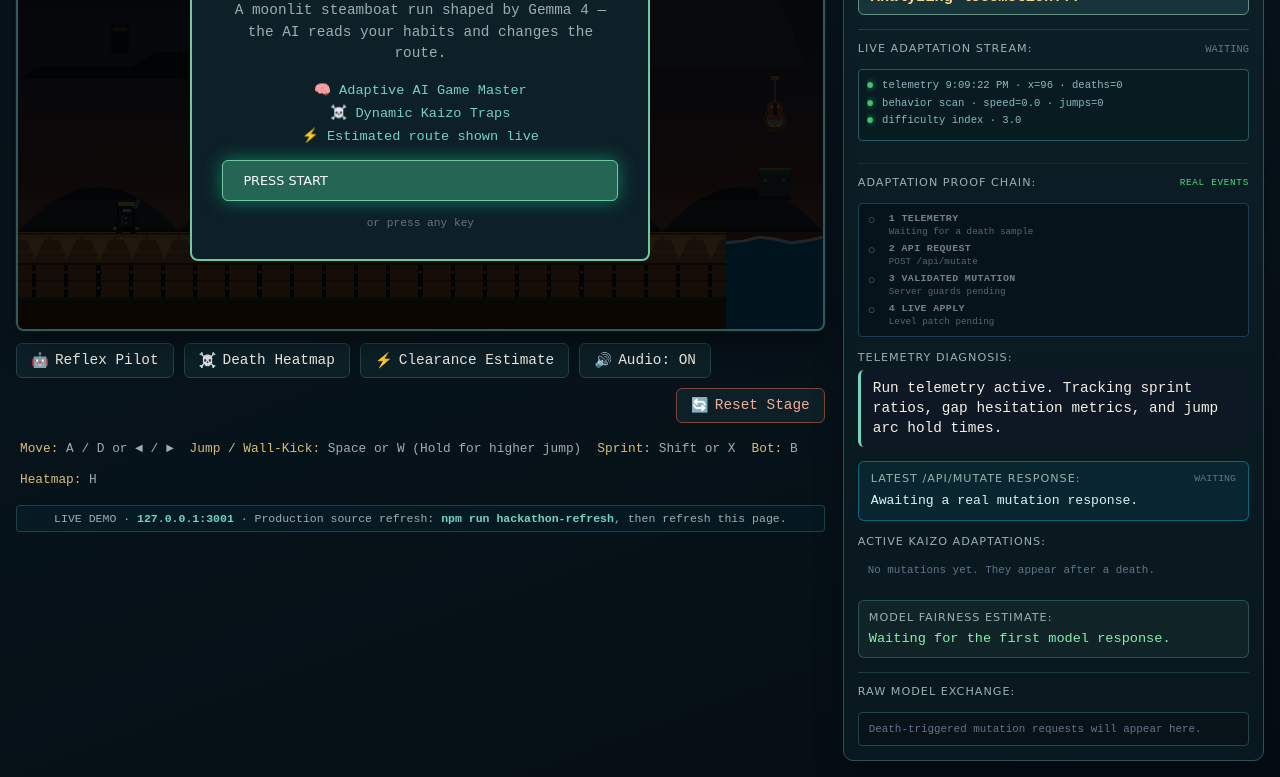
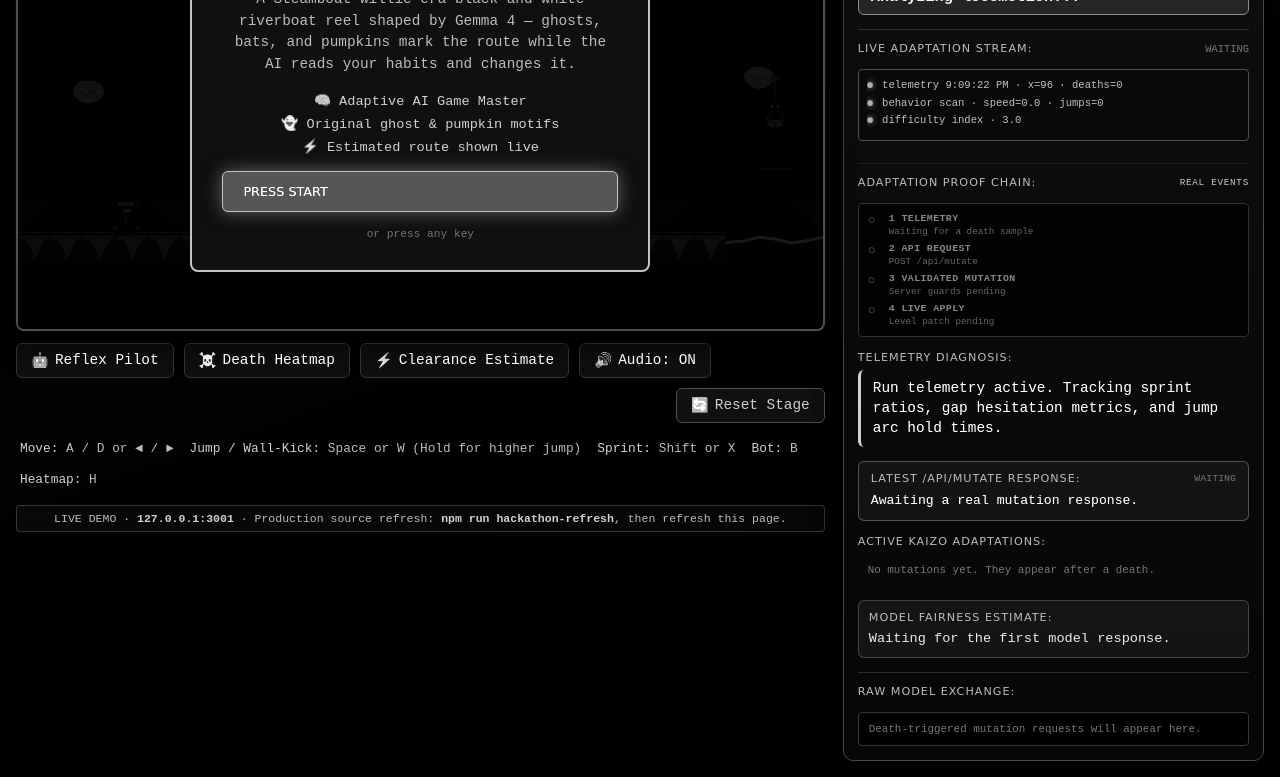
Before and after one commit to ldameron1/girzzhacks_hacktober_alt, a website built with Vite: page index.html in a window 1280 px wide. Shown: the part 300-1077 px from the top of the page. Built offline with nearby package versions, Linux system fonts and the light colour scheme.

Commit message:
Restore public-domain riverboat Halloween presentation
Co-authored-by: Copilot <223556219+Copilot@users.noreply.github.com>

```diff
--- a/index.html
+++ b/index.html
@@ -3,7 +3,7 @@
 <head>
   <meta charset="UTF-8" />
   <meta name="viewport" content="width=device-width, initial-scale=1.0" />
-  <title>GemmaKaizo: AI-Powered Adaptive Rage Platformer (Moonlit Steamboat × Gemma 4)</title>
+  <title>GemmaKaizo: Steamboat Willie-era Adaptive Halloween Reel</title>
   <link rel="stylesheet" href="/src/style.css" />
 </head>
 <body>
@@ -12,7 +12,7 @@
     <header class="app-header">
       <div class="logo-group">
         <h1 class="game-title">GEMMA<span>KAIZO</span></h1>
-        <span class="hackathon-tag">MOONLIT STEAMBOAT · ADAPTIVE RUN</span>
+        <span class="hackathon-tag">STEAMBOAT WILLIE-ERA · PUBLIC-DOMAIN HALLOWEEN REEL · ADAPTIVE RUN</span>
       </div>
       <div class="header-badges">
         <span id="hud-bot-badge" class="badge human-active">🎮 HUMAN PLAYER</span>
@@ -67,10 +67,10 @@
           <div id="start-overlay" class="overlay">
             <div class="overlay-box start-box">
               <h2 class="start-title">GEMMA<span class="red">KAIZO</span></h2>
-              <p class="start-subtitle">A moonlit steamboat run shaped by Gemma 4 — the AI reads your habits and changes the route.</p>
+              <p class="start-subtitle">A Steamboat Willie-era black-and-white riverboat reel shaped by Gemma 4 — ghosts, bats, and pumpkins mark the route while the AI reads your habits and changes it.</p>
               <div class="start-features">
                 <span>🧠 Adaptive AI Game Master</span>
-                <span>☠️ Dynamic Kaizo Traps</span>
+                <span>👻 Original ghost &amp; pumpkin motifs</span>
                 <span>⚡ Estimated route shown live</span>
               </div>
               <button id="btn-start" class="btn primary-btn pulse-btn">PRESS START</button>
--- a/src/game/engine.ts
+++ b/src/game/engine.ts
@@ -459,10 +459,10 @@ export class GameEngine {
     // horizon that makes the deckhand silhouette read like a hand-inked cel.
     if (!this.backgroundGradient || this.backgroundGradientHeight !== this.canvas.height) {
       this.backgroundGradient = this.ctx.createLinearGradient(0, 0, 0, this.canvas.height);
-      this.backgroundGradient.addColorStop(0, '#101827');   // Ink-blue night
-      this.backgroundGradient.addColorStop(0.42, '#26324a'); // Indigo haze
-      this.backgroundGradient.addColorStop(0.78, '#704332'); // Sepia horizon
-      this.backgroundGradient.addColorStop(1, '#102f45');   // River shadow
+      this.backgroundGradient.addColorStop(0, '#111317');   // Ink-black night
+      this.backgroundGradient.addColorStop(0.42, '#3c4148'); // Silver nitrate haze
+      this.backgroundGradient.addColorStop(0.78, '#76716b'); // Faded film horizon
+      this.backgroundGradient.addColorStop(1, '#171b20');   // River shadow
       this.backgroundGradientHeight = this.canvas.height;
     }
     const skyGrad = this.backgroundGradient;
@@ -470,22 +470,22 @@ export class GameEngine {
     this.ctx.fillRect(0, 0, this.canvas.width, this.canvas.height);
 
     // A restrained night sky gives the deck a clear setting instead of a flat fill.
-    this.ctx.fillStyle = 'rgba(255, 235, 180, 0.7)';
+    this.ctx.fillStyle = 'rgba(248, 248, 238, 0.72)';
     const stars = [[72, 34], [164, 58], [286, 28], [418, 72], [566, 42], [704, 66]];
     stars.forEach(([sx, sy], index) => {
       const twinkle = 1 + Math.sin(time * 1.5 + index) * 0.35;
       this.ctx.fillRect(sx - (this.cameraX * 0.04) % 800, sy, twinkle * 2, twinkle * 2);
     });
 
-    this.ctx.fillStyle = 'rgba(255, 224, 160, 0.18)';
+    this.ctx.fillStyle = 'rgba(255, 255, 244, 0.18)';
     this.ctx.beginPath();
     this.ctx.arc(this.canvas.width - 130, 86, 42, 0, Math.PI * 2);
     this.ctx.fill();
-    this.ctx.fillStyle = 'rgba(255, 238, 190, 0.9)';
+    this.ctx.fillStyle = 'rgba(255, 255, 244, 0.9)';
     this.ctx.beginPath();
     this.ctx.arc(this.canvas.width - 140, 78, 28, 0, Math.PI * 2);
     this.ctx.fill();
-    this.ctx.fillStyle = '#26324a';
+    this.ctx.fillStyle = '#3c4148';
     this.ctx.beginPath();
     this.ctx.arc(this.canvas.width - 128, 69, 27, 0, Math.PI * 2);
     this.ctx.fill();
@@ -493,7 +493,7 @@ export class GameEngine {
     // Long moonlit bands suggest open water without competing with gameplay.
     this.ctx.save();
     this.ctx.globalAlpha = 0.09;
-    this.ctx.fillStyle = '#f6d88c';
+    this.ctx.fillStyle = '#f5f1d8';
     this.ctx.beginPath();
     this.ctx.moveTo(this.canvas.width - 190, 104);
     this.ctx.lineTo(this.canvas.width - 60, 104);
@@ -505,7 +505,7 @@ export class GameEngine {
 
     // Original Halloween silhouettes: simple bats and river fog, not
     // references to any copyrighted character or asset.
-    this.ctx.fillStyle = 'rgba(10, 15, 25, 0.82)';
+    this.ctx.fillStyle = 'rgba(8, 9, 11, 0.88)';
     const bats = [[150, 112], [380, 92], [650, 128]];
     bats.forEach(([bx, by], index) => {
       const drift = Math.sin(time * 1.4 + index) * 5;
@@ -517,6 +517,55 @@ export class GameEngine {
       this.ctx.quadraticCurveTo(bx + 9, by - 8 + drift, bx, by + drift);
       this.ctx.fill();
     });
+
+    // Public-domain Halloween silhouettes: original procedural ghosts,
+    // pumpkins, and a tiny skeleton scarecrow. They are intentionally
+    // geometric so the scene reads like an early animation title card.
+    const ghostSpots = [[255, 142], [530, 176]];
+    ghostSpots.forEach(([gx, gy], index) => {
+      const bob = Math.sin(time * 1.2 + index) * 4;
+      this.ctx.fillStyle = 'rgba(242, 242, 232, 0.68)';
+      this.ctx.beginPath();
+      this.ctx.arc(gx, gy + bob, 13, Math.PI, 0);
+      this.ctx.lineTo(gx + 13, gy + bob + 19);
+      this.ctx.lineTo(gx + 7, gy + bob + 14);
+      this.ctx.lineTo(gx, gy + bob + 20);
+      this.ctx.lineTo(gx - 7, gy + bob + 14);
+      this.ctx.lineTo(gx - 13, gy + bob + 19);
+      this.ctx.closePath();
+      this.ctx.fill();
+      this.ctx.fillStyle = '#25282d';
+      this.ctx.fillRect(gx - 6, gy + bob - 1, 3, 5);
+      this.ctx.fillRect(gx + 3, gy + bob - 1, 3, 5);
+    });
+
+    const pumpkins = [[70, 244], [736, 230]];
+    pumpkins.forEach(([px, py]) => {
+      this.ctx.fillStyle = '#c9c6b8';
+      this.ctx.beginPath();
+      this.ctx.ellipse(px, py, 15, 11, 0, 0, Math.PI * 2);
+      this.ctx.fill();
+      this.ctx.fillStyle = '#24272b';
+      this.ctx.fillRect(px - 2, py - 15, 4, 5);
+      this.ctx.beginPath();
+      this.ctx.moveTo(px - 8, py - 1);
+      this.ctx.lineTo(px - 2, py + 4);
+      this.ctx.lineTo(px + 4, py - 1);
+      this.ctx.lineTo(px + 10, py + 4);
+      this.ctx.stroke();
+    });
+
+    // A skeletal deckhand silhouette keeps the Halloween cue legible at a
+    // distance without borrowing any named character design.
+    this.ctx.strokeStyle = 'rgba(235, 235, 224, 0.58)';
+    this.ctx.lineWidth = 3;
+    this.ctx.beginPath();
+    this.ctx.arc(430, 205, 8, 0, Math.PI * 2);
+    this.ctx.moveTo(430, 213); this.ctx.lineTo(430, 237);
+    this.ctx.moveTo(419, 220); this.ctx.lineTo(441, 220);
+    this.ctx.moveTo(430, 237); this.ctx.lineTo(421, 249);
+    this.ctx.moveTo(430, 237); this.ctx.lineTo(439, 249);
+    this.ctx.stroke();
 
     // Distant stern and smokestacks: a layered ink silhouette anchors the
     // setting as a riverboat rather than a generic night platform.
--- a/src/game/level.ts
+++ b/src/game/level.ts
@@ -246,6 +246,60 @@ export class Level {
           this.renderMusicNoteCoin(ctx, cx, cy);
         }
       }
+    });
+
+    this.renderHalloweenDeckMarks(ctx, cameraX, startTileX, endTileX);
+  }
+
+  private renderHalloweenDeckMarks(
+    ctx: CanvasRenderingContext2D,
+    cameraX: number,
+    startTileX: number,
+    endTileX: number
+  ) {
+    // Hand-inked, non-interactive set dressing: a pumpkin lantern, a ghost
+    // pennant, and a bone pile made only from primitive canvas paths.
+    const marks = [
+      { x: 6, kind: 'pumpkin' },
+      { x: 31, kind: 'ghost' },
+      { x: 68, kind: 'bones' },
+      { x: 86, kind: 'pumpkin' }
+    ];
+    marks.forEach(({ x, kind }) => {
+      if (x < startTileX - 2 || x > endTileX + 2) return;
+      const px = x * TILE_SIZE - cameraX + 16;
+      const py = 12 * TILE_SIZE - 6;
+      ctx.save();
+      ctx.translate(px, py);
+      ctx.strokeStyle = '#f1f0df';
+      ctx.fillStyle = '#d7d5c7';
+      ctx.lineWidth = 2;
+      if (kind === 'pumpkin') {
+        ctx.beginPath();
+        ctx.ellipse(0, -9, 10, 7, 0, 0, Math.PI * 2);
+        ctx.fill();
+        ctx.fillStyle = '#22252a';
+        ctx.fillRect(-2, -18, 4, 4);
+        ctx.beginPath();
+        ctx.moveTo(-6, -9); ctx.lineTo(-2, -5); ctx.lineTo(2, -9);
+        ctx.lineTo(6, -5);
+        ctx.stroke();
+      } else if (kind === 'ghost') {
+        ctx.beginPath();
+        ctx.arc(0, -16, 9, Math.PI, 0);
+        ctx.lineTo(9, -2); ctx.lineTo(4, -6); ctx.lineTo(0, -2);
+        ctx.lineTo(-4, -6); ctx.lineTo(-9, -2); ctx.closePath();
+        ctx.fill();
+        ctx.fillStyle = '#24272b';
+        ctx.fillRect(-4, -17, 2, 4); ctx.fillRect(2, -17, 2, 4);
+      } else {
+        ctx.beginPath();
+        ctx.moveTo(-10, -5); ctx.lineTo(-2, -13); ctx.lineTo(7, -5);
+        ctx.moveTo(-5, -10); ctx.lineTo(3, -1);
+        ctx.moveTo(5, -11); ctx.lineTo(-3, -1);
+        ctx.stroke();
+      }
+      ctx.restore();
     });
   }
 
--- a/src/style.css
+++ b/src/style.css
@@ -11,6 +11,9 @@
   --text-dim: #9bb0ae;
   --font-retro: 'Press Start 2P', cursive, monospace;
   --font-mono: 'Share Tech Mono', monospace;
+  filter: grayscale(1) contrast(1.14) brightness(1.06);
+  image-rendering: pixelated;
+  background: #111;
 }
 
 .controls-guide strong {
```
Also changed, not shown: presentation.html (+4 -4 lines), README.md, 1 other file.
